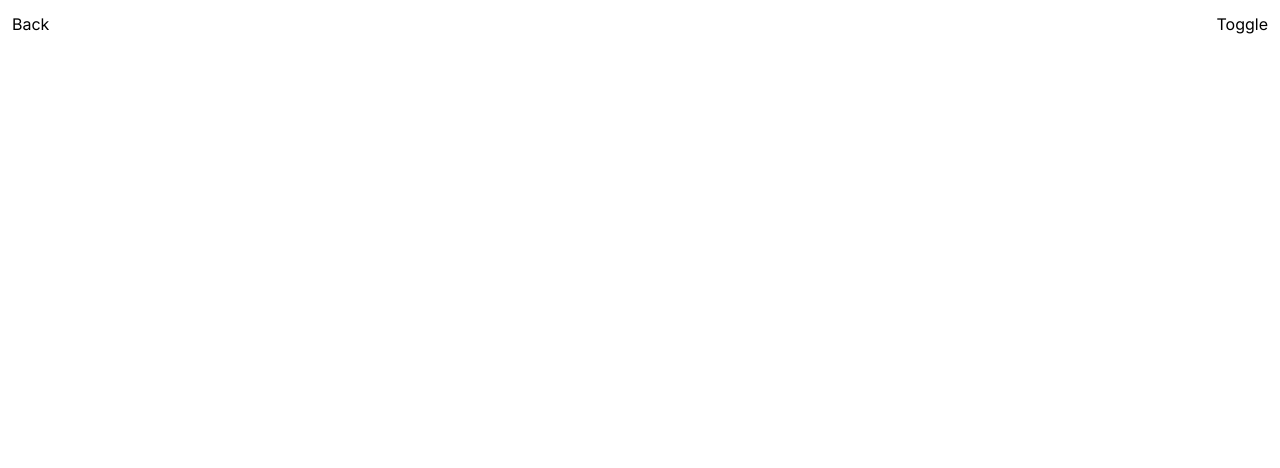
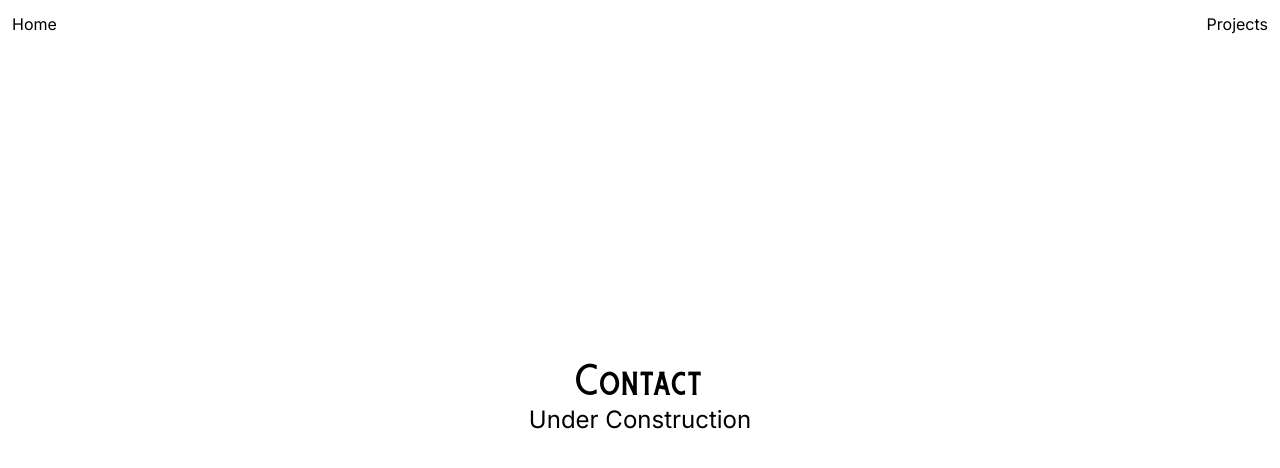
Before and after one commit to bperry13/portfolio, a Next.js app: page /contact in a window 1280 px wide. Shown: the top 468 px of the page. Built offline with nearby package versions, Linux system fonts and the light colour scheme.

Commit message:
no animations for now

```diff
--- a/src/app/contact/page.tsx
+++ b/src/app/contact/page.tsx
@@ -8,10 +8,20 @@ import Link from "next/link";
 const page = () => {
   return (
     <div className="bg-white dark:bg-gray-900">
-      <div className="absolute left-3 top-3">
-        <Link href="/">Back</Link>
+      <section>
+        <div className="absolute left-3 top-3">
+          <Link href="/">Home</Link>
+        </div>
+        <div className="absolute right-3 top-3">
+          <Link href="/projects">Projects</Link>
+        </div>
+      </section>
+      <div className="flex justify-center items-center h-screen">
+        <div className="flex flex-col items-center">
+          <div className="text-4xl font-burtons">Contact</div>
+          <div className="text-2xl">Under Construction</div>
+        </div>
       </div>
-      <div className="absolute right-3 top-3">Toggle</div>
     </div>
   );
 };
--- a/src/app/page.tsx
+++ b/src/app/page.tsx
@@ -62,8 +62,8 @@ export default function Home() {
               ))}
             </ul>
           </nav>
-          <section className="overflow-hidden">
-            <h1 className="animate-fall text-4xl text-gray-800 dark:text-gray-300 duration-1000 cursor-default sm:text-8xl md:text-9xl">
+          <section className="">
+            <h1 className="font-burtons font-semibold text-4xl text-gray-800 dark:text-gray-300 cursor-default md:text-9xl">
               Brett Perry
             </h1>
           </section>
--- a/src/app/projects/page.tsx
+++ b/src/app/projects/page.tsx
@@ -1,7 +1,25 @@
 import React from "react";
+import Link from "next/link";
 
 const page = () => {
-  return <div>Projects</div>;
+  return (
+    <div className="bg-white dark:bg-gray-900">
+      <section>
+        <div className="absolute left-3 top-3">
+          <Link href="/">Home</Link>
+        </div>
+        <div className="absolute right-3 top-3">
+          <Link href="/contact">Contact</Link>
+        </div>
+      </section>
+      <div className="flex justify-center items-center h-screen">
+        <div className="flex flex-col items-center">
+          <div className="text-4xl font-burtons">Projects</div>
+          <div className="text-2xl">Under Construction</div>
+        </div>
+      </div>
+    </div>
+  );
 };
 
 export default page;
--- a/tailwind.config.ts
+++ b/tailwind.config.ts
@@ -23,7 +23,7 @@ const config: Config = {
       animation: {
         // You can then reference these keyframes by name in the
         // animation section of your theme configuration
-        fall: 'fall 3s ease infinite',
+        fall: 'fall 3s ease',
         // animation shorthand CSS property i.e
         // animation-name | animation-duration | animation-timing-function
         // animation-iteration-count
```
